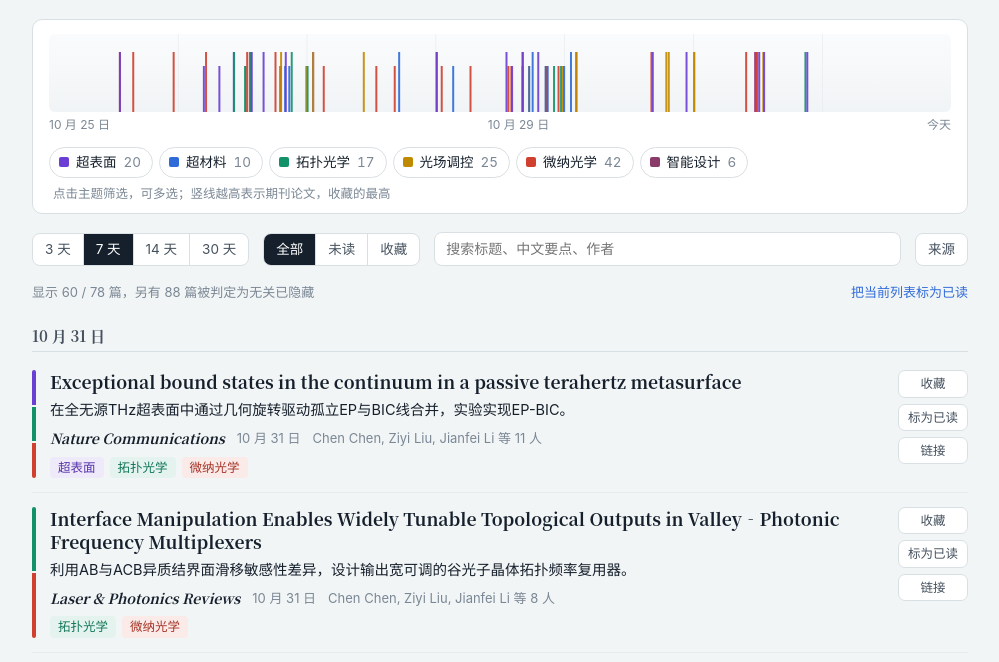
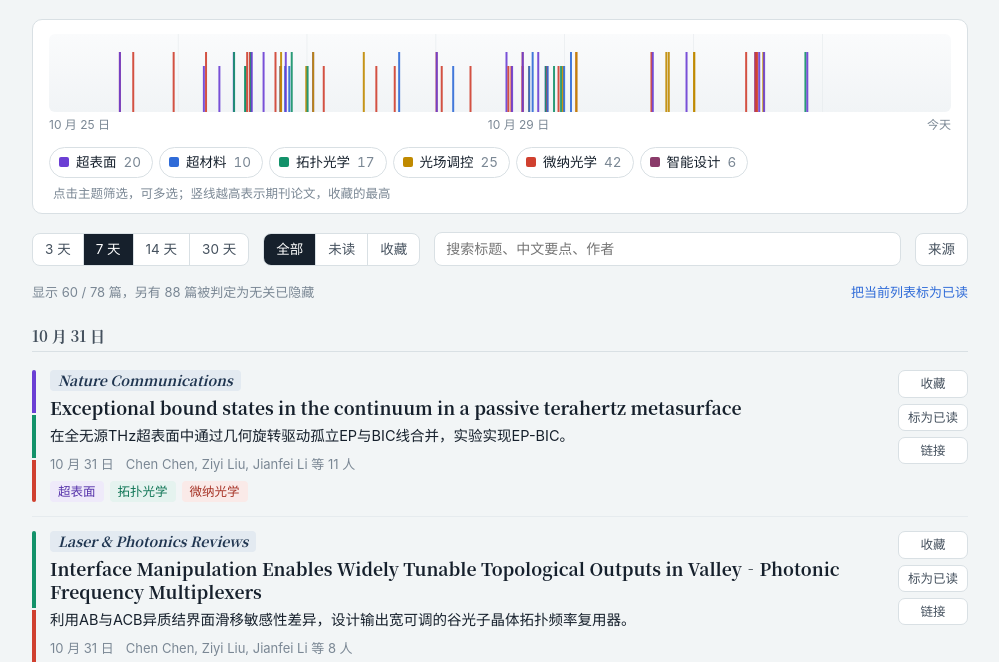
Before and after one commit to hectormeta/research_follow, a plain HTML site: page index.html in a window 1280 px wide. Shown: the part 117-779 px from the top of the page, without its empty margins (140-1139 px from the left). Drawn offline with Linux system fonts and the light colour scheme.

Commit message:
Make journal names stand out: venue label above title, dark label for Nature/Science family

```diff
--- a/index.html
+++ b/index.html
@@ -76,8 +76,11 @@ header .sub b{font-weight:600;color:var(--ink)}
 .zh{margin:6px 0 0;color:var(--ink);font-size:14.5px;max-width:72ch}
 .zh.pending{color:var(--ink3)}
 .meta{margin-top:6px;color:var(--ink3);font-size:13px;display:flex;flex-wrap:wrap;gap:2px 12px}
-.meta .src{color:var(--ink);font-style:italic;font-weight:700;font-family:var(--serif);font-size:14px}
-.meta .src.ax{font-style:normal;font-family:var(--sans);font-weight:700;color:#9B2C2C;font-size:13.5px}
+.venue{margin:0 0 5px;line-height:1}
+.venue .src{display:inline-block;font-family:var(--serif);font-style:italic;font-weight:700;font-size:14px;line-height:1.35;color:#1F3550;background:#E3EAF1;border-radius:4px;padding:1px 8px}
+.venue .src.top{background:#1F3550;color:#fff}
+.venue .src.ax{font-family:var(--sans);font-style:normal;font-size:12.5px;color:#9B2C2C;background:#fff;box-shadow:inset 0 0 0 1px #E2B4B4}
+.item.read .venue .src{opacity:.55}
 .chips{display:flex;flex-wrap:wrap;gap:6px;margin-top:7px}
 .chip{border:0;background:color-mix(in srgb,var(--c) 11%,#fff);color:color-mix(in srgb,var(--c) 80%,#000);border-radius:4px;padding:1px 8px;font-size:12.5px;cursor:pointer}
 .abs{margin-top:10px;color:var(--ink2);font-size:14px;max-width:76ch;display:none;font-family:var(--serif);line-height:1.62}
@@ -326,16 +329,18 @@ function itemHTML(p){
   const read = !!state.read[p.key], star = !!state.star[p.key];
   const stripes = (tps.length ? tps : [null]).map(t => `<span style="background:${t ? TMAP[t].color : '#C3CBD1'}"></span>`).join('');
   const zh = a?.zh ? `<p class="zh">${esc(a.zh)}</p>` : (p.rt.length && aiRunning ? '<p class="zh pending">正在生成中文要点</p>' : (p.rt.length ? '' : '<p class="zh pending">关键词未命中研究方向</p>'));
-  const src = p.src === 'arxiv' ? `<span class="src ax">arXiv${p.sub ? ' '+esc(p.sub) : ''}</span>` : `<span class="src">${esc(p.journal)}</span>`;
+  const TOP = ['nature','nphoton','nnano','nphys','nmat','science','lsa','elight'];
+  const src = p.src === 'arxiv' ? `<span class="src ax">arXiv${p.sub ? ' '+esc(p.sub) : ''}</span>` : `<span class="src${TOP.includes(p.src) ? ' top' : ''}">${esc(p.journal)}</span>`;
   const links = [`<a href="${esc(p.url)}" target="_blank" rel="noopener" data-open="1">${p.src==='arxiv'?'arXiv 页面':'期刊页面'}</a>`];
   if (p.pdf) links.push(`<a href="${esc(p.pdf)}" target="_blank" rel="noopener" data-open="1">PDF</a>`);
   if (p.arxiv && p.src !== 'arxiv') links.push(`<a href="${esc(p.arxiv)}" target="_blank" rel="noopener" data-open="1">arXiv 版本</a>`);
   return `<article class="item${read?' read':''}" id="i-${esc(p.key)}" data-k="${esc(p.key)}">
     <div class="lines" aria-hidden="true">${stripes}</div>
     <div class="body">
+      <div class="venue">${src}</div>
       <h3 class="t"><a href="${esc(p.url)}" target="_blank" rel="noopener" data-open="1">${esc(p.title)}</a></h3>
       ${zh}
-      <div class="meta">${src}<time>${fmtDate(p.ts)}</time><span class="au">${esc(authorsShort(p.authors))}</span></div>
+      <div class="meta"><time>${fmtDate(p.ts)}</time><span class="au">${esc(authorsShort(p.authors))}</span></div>
       ${tps.length ? `<div class="chips">${tps.map(t => `<button class="chip" style="--c:${TMAP[t].color}" data-t="${t}">${TMAP[t].name}</button>`).join('')}</div>` : ''}
       <div class="abs">${p.abs ? esc(p.abs) : '<span style="font-family:var(--sans);color:var(--ink3)">期刊摘要请在原文页面查看。</span>'}<div class="links">${links.join('')}</div></div>
     </div>
```
